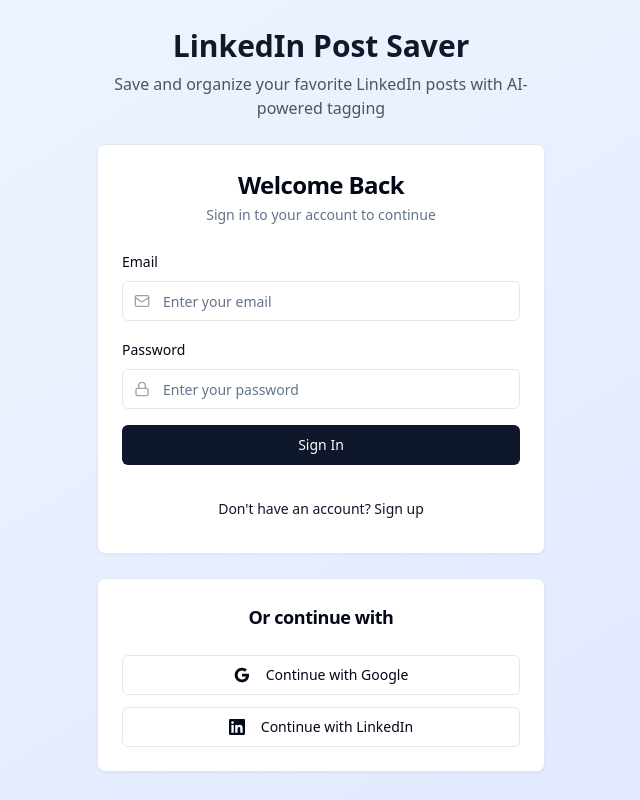
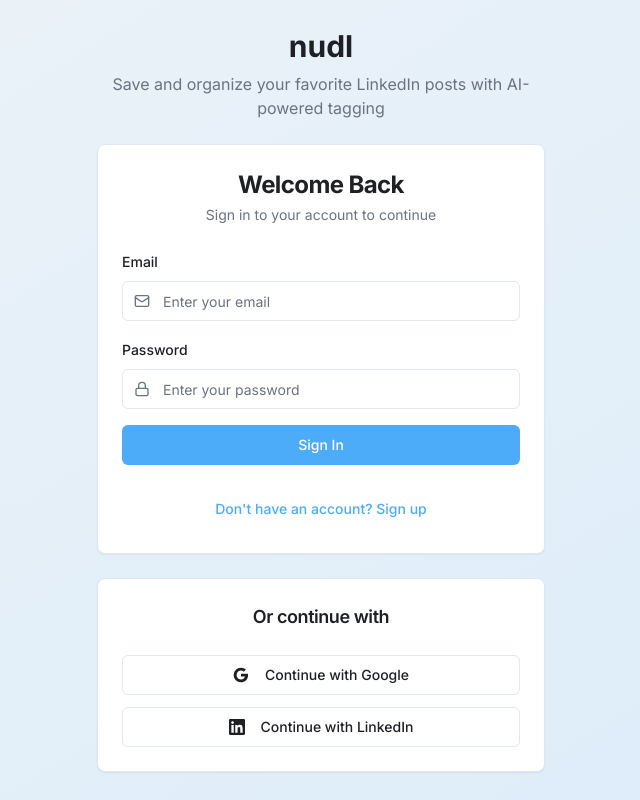
Before and after one commit to teo-bs/nudl, a React (Vite) app: page /auth in a window 1280 px wide. Shown: the whole page, without its empty margins (319-959 px from the left). Built offline with nearby package versions, Linux system fonts and the light colour scheme.

Commit message:
Add design and functionality updates
Implement global font, color palette, and functional improvements.

```diff
--- a/index.html
+++ b/index.html
@@ -3,17 +3,22 @@
   <head>
     <meta charset="UTF-8" />
     <meta name="viewport" content="width=device-width, initial-scale=1.0" />
-    <title>link-stash-ai-hub</title>
-    <meta name="description" content="Lovable Generated Project" />
-    <meta name="author" content="Lovable" />
+    <title>nudl</title>
+    <meta name="description" content="AI-powered LinkedIn post saver and organizer" />
+    <meta name="author" content="nudl" />
 
-    <meta property="og:title" content="link-stash-ai-hub" />
-    <meta property="og:description" content="Lovable Generated Project" />
+    <!-- Inter Font -->
+    <link rel="preconnect" href="https://fonts.googleapis.com">
+    <link rel="preconnect" href="https://fonts.gstatic.com" crossorigin>
+    <link href="https://fonts.googleapis.com/css2?family=Inter:wght@400;500;600;700&display=swap" rel="stylesheet">
+
+    <meta property="og:title" content="nudl" />
+    <meta property="og:description" content="AI-powered LinkedIn post saver and organizer" />
     <meta property="og:type" content="website" />
     <meta property="og:image" content="https://lovable.dev/opengraph-image-p98pqg.png" />
 
     <meta name="twitter:card" content="summary_large_image" />
-    <meta name="twitter:site" content="@lovable_dev" />
+    <meta name="twitter:site" content="@nudl_app" />
     <meta name="twitter:image" content="https://lovable.dev/opengraph-image-p98pqg.png" />
   </head>
 
--- a/src/components/auth/AuthForm.tsx
+++ b/src/components/auth/AuthForm.tsx
@@ -89,7 +89,7 @@ export const AuthForm = ({ onSuccess }: AuthFormProps) => {
             <div className="space-y-2">
               <Label htmlFor="fullName">Full Name</Label>
               <div className="relative">
-                <User className="absolute left-3 top-1/2 transform -translate-y-1/2 h-4 w-4 text-gray-400" />
+                <User className="absolute left-3 top-1/2 transform -translate-y-1/2 h-4 w-4 text-muted-foreground" />
                 <Input
                   id="fullName"
                   type="text"
@@ -106,7 +106,7 @@ export const AuthForm = ({ onSuccess }: AuthFormProps) => {
           <div className="space-y-2">
             <Label htmlFor="email">Email</Label>
             <div className="relative">
-              <Mail className="absolute left-3 top-1/2 transform -translate-y-1/2 h-4 w-4 text-gray-400" />
+              <Mail className="absolute left-3 top-1/2 transform -translate-y-1/2 h-4 w-4 text-muted-foreground" />
               <Input
                 id="email"
                 type="email"
@@ -122,7 +122,7 @@ export const AuthForm = ({ onSuccess }: AuthFormProps) => {
           <div className="space-y-2">
             <Label htmlFor="password">Password</Label>
             <div className="relative">
-              <Lock className="absolute left-3 top-1/2 transform -translate-y-1/2 h-4 w-4 text-gray-400" />
+              <Lock className="absolute left-3 top-1/2 transform -translate-y-1/2 h-4 w-4 text-muted-foreground" />
               <Input
                 id="password"
                 type="password"
--- a/src/components/dashboard/Dashboard.tsx
+++ b/src/components/dashboard/Dashboard.tsx
@@ -55,8 +55,8 @@ export const Dashboard = () => {
       {/* Header */}
       <div className="flex items-center justify-between">
         <div>
-          <h1 className="text-3xl font-bold text-gray-900">Dashboard</h1>
-          <p className="text-gray-600">Manage your saved LinkedIn posts and tags</p>
+          <h1 className="text-3xl font-bold text-foreground">Dashboard</h1>
+          <p className="text-muted-foreground">Manage your saved LinkedIn posts and tags</p>
         </div>
         <Button onClick={() => setIsAddPostModalOpen(true)}>
           <Plus className="w-4 h-4 mr-2" />
--- a/src/components/layout/Header.tsx
+++ b/src/components/layout/Header.tsx
@@ -29,10 +29,10 @@ export const Header = () => {
   };
 
   return (
-    <header className="bg-white border-b border-gray-200 px-4 py-3">
+    <header className="bg-background border-b border-border px-4 py-3 shadow-sm">
       <div className="max-w-7xl mx-auto flex items-center justify-between">
         <div>
-          <h1 className="text-xl font-semibold text-gray-900">
+          <h1 className="text-xl font-semibold text-foreground">
             nudl
           </h1>
         </div>
--- a/src/components/layout/ProtectedRoute.tsx
+++ b/src/components/layout/ProtectedRoute.tsx
@@ -20,7 +20,7 @@ export const ProtectedRoute = ({ children }: ProtectedRouteProps) => {
   if (loading) {
     return (
       <div className="min-h-screen flex items-center justify-center">
-        <div className="animate-spin rounded-full h-8 w-8 border-b-2 border-blue-600"></div>
+        <div className="animate-spin rounded-full h-8 w-8 border-b-2 border-primary"></div>
       </div>
     );
   }
--- a/src/index.css
+++ b/src/index.css
@@ -8,89 +8,88 @@ All colors MUST be HSL.
 
 @layer base {
   :root {
+    /* Deel-inspired color palette */
     --background: 0 0% 100%;
-    --foreground: 222.2 84% 4.9%;
+    --foreground: 220 9% 13%;
 
     --card: 0 0% 100%;
-    --card-foreground: 222.2 84% 4.9%;
+    --card-foreground: 220 9% 13%;
 
     --popover: 0 0% 100%;
-    --popover-foreground: 222.2 84% 4.9%;
+    --popover-foreground: 220 9% 13%;
 
-    --primary: 222.2 47.4% 11.2%;
-    --primary-foreground: 210 40% 98%;
+    /* Deel blue primary color */
+    --primary: 207 95% 64%;
+    --primary-foreground: 0 0% 100%;
 
-    --secondary: 210 40% 96.1%;
-    --secondary-foreground: 222.2 47.4% 11.2%;
+    /* Light blue secondary */
+    --secondary: 207 47% 95%;
+    --secondary-foreground: 220 9% 13%;
 
-    --muted: 210 40% 96.1%;
-    --muted-foreground: 215.4 16.3% 46.9%;
+    --muted: 210 40% 96%;
+    --muted-foreground: 220 9% 46%;
 
-    --accent: 210 40% 96.1%;
-    --accent-foreground: 222.2 47.4% 11.2%;
+    /* Deel blue accent */
+    --accent: 207 72% 84%;
+    --accent-foreground: 220 9% 13%;
 
-    --destructive: 0 84.2% 60.2%;
-    --destructive-foreground: 210 40% 98%;
+    --destructive: 0 84% 60%;
+    --destructive-foreground: 0 0% 100%;
 
-    --border: 214.3 31.8% 91.4%;
-    --input: 214.3 31.8% 91.4%;
-    --ring: 222.2 84% 4.9%;
+    --border: 214 31% 91%;
+    --input: 214 31% 91%;
+    --ring: 207 95% 64%;
 
     --radius: 0.5rem;
 
+    /* Sidebar colors */
     --sidebar-background: 0 0% 98%;
-
-    --sidebar-foreground: 240 5.3% 26.1%;
-
-    --sidebar-primary: 240 5.9% 10%;
-
-    --sidebar-primary-foreground: 0 0% 98%;
-
-    --sidebar-accent: 240 4.8% 95.9%;
-
-    --sidebar-accent-foreground: 240 5.9% 10%;
-
-    --sidebar-border: 220 13% 91%;
-
-    --sidebar-ring: 217.2 91.2% 59.8%;
+    --sidebar-foreground: 220 9% 46%;
+    --sidebar-primary: 207 95% 64%;
+    --sidebar-primary-foreground: 0 0% 100%;
+    --sidebar-accent: 207 47% 95%;
+    --sidebar-accent-foreground: 220 9% 13%;
+    --sidebar-border: 214 31% 91%;
+    --sidebar-ring: 207 95% 64%;
   }
 
   .dark {
-    --background: 222.2 84% 4.9%;
-    --foreground: 210 40% 98%;
+    --background: 220 9% 6%;
+    --foreground: 0 0% 98%;
 
-    --card: 222.2 84% 4.9%;
-    --card-foreground: 210 40% 98%;
+    --card: 220 9% 6%;
+    --card-foreground: 0 0% 98%;
 
-    --popover: 222.2 84% 4.9%;
-    --popover-foreground: 210 40% 98%;
+    --popover: 220 9% 6%;
+    --popover-foreground: 0 0% 98%;
 
-    --primary: 210 40% 98%;
-    --primary-foreground: 222.2 47.4% 11.2%;
+    --primary: 207 95% 64%;
+    --primary-foreground: 220 9% 6%;
 
-    --secondary: 217.2 32.6% 17.5%;
-    --secondary-foreground: 210 40% 98%;
+    --secondary: 220 9% 15%;
+    --secondary-foreground: 0 0% 98%;
 
-    --muted: 217.2 32.6% 17.5%;
-    --muted-foreground: 215 20.2% 65.1%;
+    --muted: 220 9% 15%;
+    --muted-foreground: 220 5% 65%;
 
-    --accent: 217.2 32.6% 17.5%;
-    --accent-foreground: 210 40% 98%;
+    --accent: 220 9% 15%;
+    --accent-foreground: 0 0% 98%;
 
-    --destructive: 0 62.8% 30.6%;
-    --destructive-foreground: 210 40% 98%;
+    --destructive: 0 63% 31%;
+    --destructive-foreground: 0 0% 98%;
 
-    --border: 217.2 32.6% 17.5%;
-    --input: 217.2 32.6% 17.5%;
-    --ring: 212.7 26.8% 83.9%;
-    --sidebar-background: 240 5.9% 10%;
-    --sidebar-foreground: 240 4.8% 95.9%;
-    --sidebar-primary: 224.3 76.3% 48%;
+    --border: 220 9% 15%;
+    --input: 220 9% 15%;
+    --ring: 207 95% 64%;
+
+    --sidebar-background: 220 9% 8%;
+    --sidebar-foreground: 220 5% 65%;
+    --sidebar-primary: 207 95% 64%;
     --sidebar-primary-foreground: 0 0% 100%;
-    --sidebar-accent: 240 3.7% 15.9%;
-    --sidebar-accent-foreground: 240 4.8% 95.9%;
-    --sidebar-border: 240 3.7% 15.9%;
-    --sidebar-ring: 217.2 91.2% 59.8%;
+    --sidebar-accent: 220 9% 15%;
+    --sidebar-accent-foreground: 220 5% 65%;
+    --sidebar-border: 220 9% 15%;
+    --sidebar-ring: 207 95% 64%;
   }
 }
 
@@ -100,6 +99,6 @@ All colors MUST be HSL.
   }
 
   body {
-    @apply bg-background text-foreground;
+    @apply bg-background text-foreground font-inter;
   }
 }
--- a/src/pages/Auth.tsx
+++ b/src/pages/Auth.tsx
@@ -22,19 +22,19 @@ const Auth = () => {
   if (loading) {
     return (
       <div className="min-h-screen flex items-center justify-center">
-        <div className="animate-spin rounded-full h-8 w-8 border-b-2 border-blue-600"></div>
+        <div className="animate-spin rounded-full h-8 w-8 border-b-2 border-primary"></div>
       </div>
     );
   }
 
   return (
-    <div className="min-h-screen bg-gradient-to-br from-blue-50 to-indigo-100 flex items-center justify-center p-4">
+    <div className="min-h-screen bg-gradient-to-br from-secondary to-accent/50 flex items-center justify-center p-4">
       <div className="w-full max-w-md space-y-6">
         <div className="text-center">
-          <h1 className="text-3xl font-bold text-gray-900 mb-2">
-            LinkedIn Post Saver
+          <h1 className="text-3xl font-bold text-foreground mb-2">
+            nudl
           </h1>
-          <p className="text-gray-600">
+          <p className="text-muted-foreground">
             Save and organize your favorite LinkedIn posts with AI-powered tagging
           </p>
         </div>
--- a/src/pages/Index.tsx
+++ b/src/pages/Index.tsx
@@ -4,7 +4,7 @@ import { Dashboard } from '@/components/dashboard/Dashboard';
 
 const Index = () => {
   return (
-    <div className="min-h-screen bg-gray-50">
+    <div className="min-h-screen bg-muted/20">
       <Header />
       <main className="max-w-7xl mx-auto px-4 py-8">
         <Dashboard />
--- a/tailwind.config.ts
+++ b/tailwind.config.ts
@@ -18,6 +18,9 @@ export default {
 			}
 		},
 		extend: {
+			fontFamily: {
+				'inter': ['Inter', 'sans-serif'],
+			},
 			colors: {
 				border: 'hsl(var(--border))',
 				input: 'hsl(var(--input))',
```
Also changed, not shown: src/App.tsx (+6 -1 lines).
